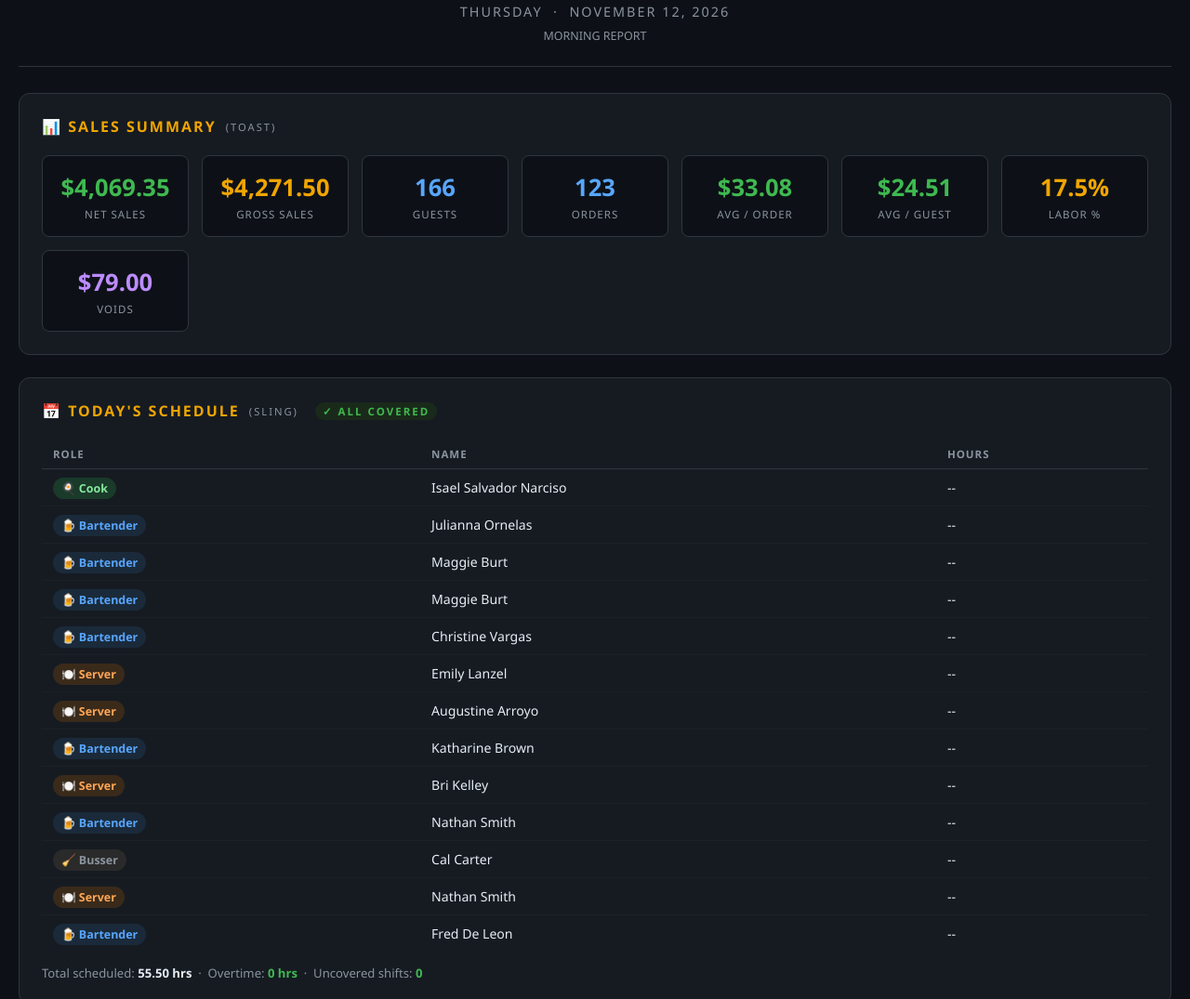
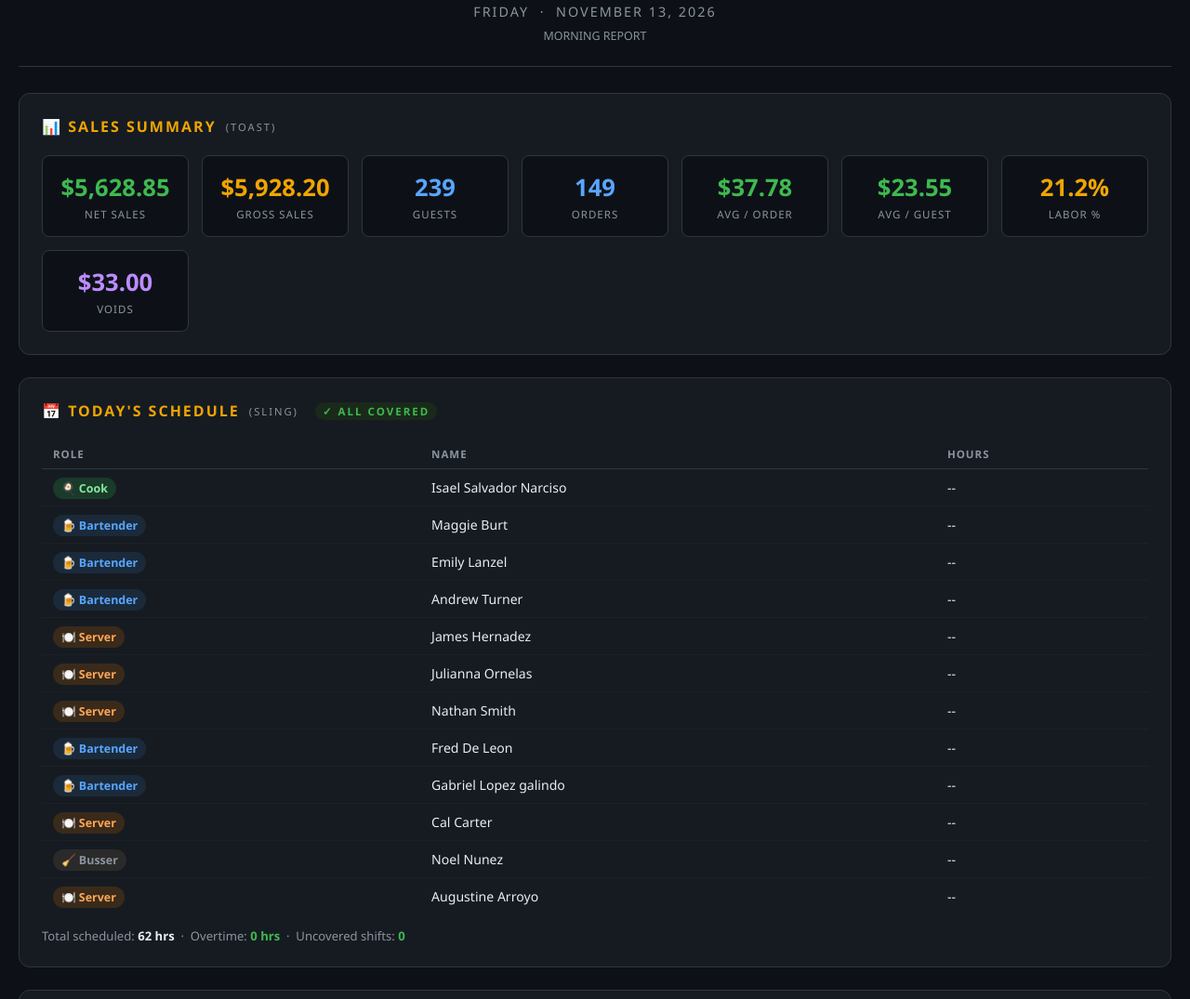
Before and after one commit to mojobrewhouse-cpu/brewhouse-hub, a plain HTML site: page Brewhouse_Morning_Report.html in a window 1280 px wide. Shown: the part 98-1173 px from the top of the page at 93% size. Drawn offline with Linux system fonts and the light colour scheme.

Commit message:
Auto-update Morning Report - November 14, 2026

```diff
--- a/Brewhouse_Morning_Report.html
+++ b/Brewhouse_Morning_Report.html
@@ -3,7 +3,7 @@
 <head>
 <meta charset="UTF-8">
 <meta name="viewport" content="width=device-width, initial-scale=1.0">
-<title>Brewhouse Morning Report — November 12, 2026</title>
+<title>Brewhouse Morning Report — November 13, 2026</title>
 <style>
   :root {
     --bg: #0d1117; --card: #161b22; --border: #30363d;
@@ -58,7 +58,7 @@
 <body>
 <div class="header">
   <h1>🍺 The Brewhouse</h1>
-  <div class="date">THURSDAY &nbsp;·&nbsp; NOVEMBER 12, 2026</div>
+  <div class="date">FRIDAY &nbsp;·&nbsp; NOVEMBER 13, 2026</div>
   <div style="color:var(--muted);font-size:0.78rem;margin-top:8px;">MORNING REPORT</div>
 </div>
 
@@ -67,35 +67,35 @@
   <div class="section-title">📊 Sales Summary <span style="font-size:0.7rem;color:var(--muted);font-weight:400">(Toast)</span></div>
   <div class="metrics">
     <div class="metric">
-      <div class="metric-value">$4,069.35</div>
+      <div class="metric-value">$5,628.85</div>
       <div class="metric-label">Net Sales</div>
     </div>
     <div class="metric amber">
-      <div class="metric-value">$4,271.50</div>
+      <div class="metric-value">$5,928.20</div>
       <div class="metric-label">Gross Sales</div>
     </div>
     <div class="metric blue">
-      <div class="metric-value">166</div>
+      <div class="metric-value">239</div>
       <div class="metric-label">Guests</div>
     </div>
     <div class="metric blue">
-      <div class="metric-value">123</div>
+      <div class="metric-value">149</div>
       <div class="metric-label">Orders</div>
     </div>
     <div class="metric">
-      <div class="metric-value">$33.08</div>
+      <div class="metric-value">$37.78</div>
       <div class="metric-label">Avg / Order</div>
     </div>
     <div class="metric">
-      <div class="metric-value">$24.51</div>
+      <div class="metric-value">$23.55</div>
       <div class="metric-label">Avg / Guest</div>
     </div>
     <div class="metric amber">
-      <div class="metric-value">17.5%</div>
+      <div class="metric-value">21.2%</div>
       <div class="metric-label">Labor %</div>
     </div>
     <div class="metric purple">
-      <div class="metric-value">$79.00</div>
+      <div class="metric-value">$33.00</div>
       <div class="metric-label">Voids</div>
     </div>
   </div>
@@ -118,52 +118,27 @@
         </tr>
         <tr>
           <td><span class="role-badge bartender">🍺 Bartender</span></td>
-          <td>Julianna Ornelas</td>
-          <td>--</td>
-        </tr>
-        <tr>
-          <td><span class="role-badge bartender">🍺 Bartender</span></td>
           <td>Maggie Burt</td>
           <td>--</td>
         </tr>
         <tr>
           <td><span class="role-badge bartender">🍺 Bartender</span></td>
-          <td>Maggie Burt</td>
+          <td>Emily Lanzel</td>
           <td>--</td>
         </tr>
         <tr>
           <td><span class="role-badge bartender">🍺 Bartender</span></td>
-          <td>Christine Vargas</td>
+          <td>Andrew Turner</td>
           <td>--</td>
         </tr>
         <tr>
           <td><span class="role-badge server">🍽️ Server</span></td>
-          <td>Emily Lanzel</td>
+          <td>James Hernadez</td>
           <td>--</td>
         </tr>
         <tr>
           <td><span class="role-badge server">🍽️ Server</span></td>
-          <td>Augustine Arroyo</td>
-          <td>--</td>
-        </tr>
-        <tr>
-          <td><span class="role-badge bartender">🍺 Bartender</span></td>
-          <td>Katharine Brown</td>
-          <td>--</td>
-        </tr>
-        <tr>
-          <td><span class="role-badge server">🍽️ Server</span></td>
-          <td>Bri Kelley</td>
-          <td>--</td>
-        </tr>
-        <tr>
-          <td><span class="role-badge bartender">🍺 Bartender</span></td>
-          <td>Nathan Smith</td>
-          <td>--</td>
-        </tr>
-        <tr>
-          <td><span class="role-badge busser">🧹 Busser</span></td>
-          <td>Cal Carter</td>
+          <td>Julianna Ornelas</td>
           <td>--</td>
         </tr>
         <tr>
@@ -175,10 +150,30 @@
           <td><span class="role-badge bartender">🍺 Bartender</span></td>
           <td>Fred De Leon</td>
           <td>--</td>
+        </tr>
+        <tr>
+          <td><span class="role-badge bartender">🍺 Bartender</span></td>
+          <td>Gabriel Lopez galindo</td>
+          <td>--</td>
+        </tr>
+        <tr>
+          <td><span class="role-badge server">🍽️ Server</span></td>
+          <td>Cal Carter</td>
+          <td>--</td>
+        </tr>
+        <tr>
+          <td><span class="role-badge busser">🧹 Busser</span></td>
+          <td>Noel Nunez</td>
+          <td>--</td>
+        </tr>
+        <tr>
+          <td><span class="role-badge server">🍽️ Server</span></td>
+          <td>Augustine Arroyo</td>
+          <td>--</td>
         </tr></tbody>
   </table>
   <div style="margin-top:14px;color:var(--muted);font-size:0.82rem;">
-    Total scheduled: <strong style="color:var(--text)">55.50 hrs</strong>
+    Total scheduled: <strong style="color:var(--text)">62 hrs</strong>
     &nbsp;·&nbsp; Overtime: <strong style="color:var(--green)">0 hrs</strong>
     &nbsp;·&nbsp; Uncovered shifts: <strong style="color:var(--green)">0</strong>
   </div>
@@ -253,7 +248,7 @@
 </div>
 
 <div class="footer">
-  Generated automatically · November 13, 2026 at 08:47 PM UTC · The Brewhouse Morning Report
+  Generated automatically · November 14, 2026 at 06:58 PM UTC · The Brewhouse Morning Report
 </div>
 </body>
 </html>
```
